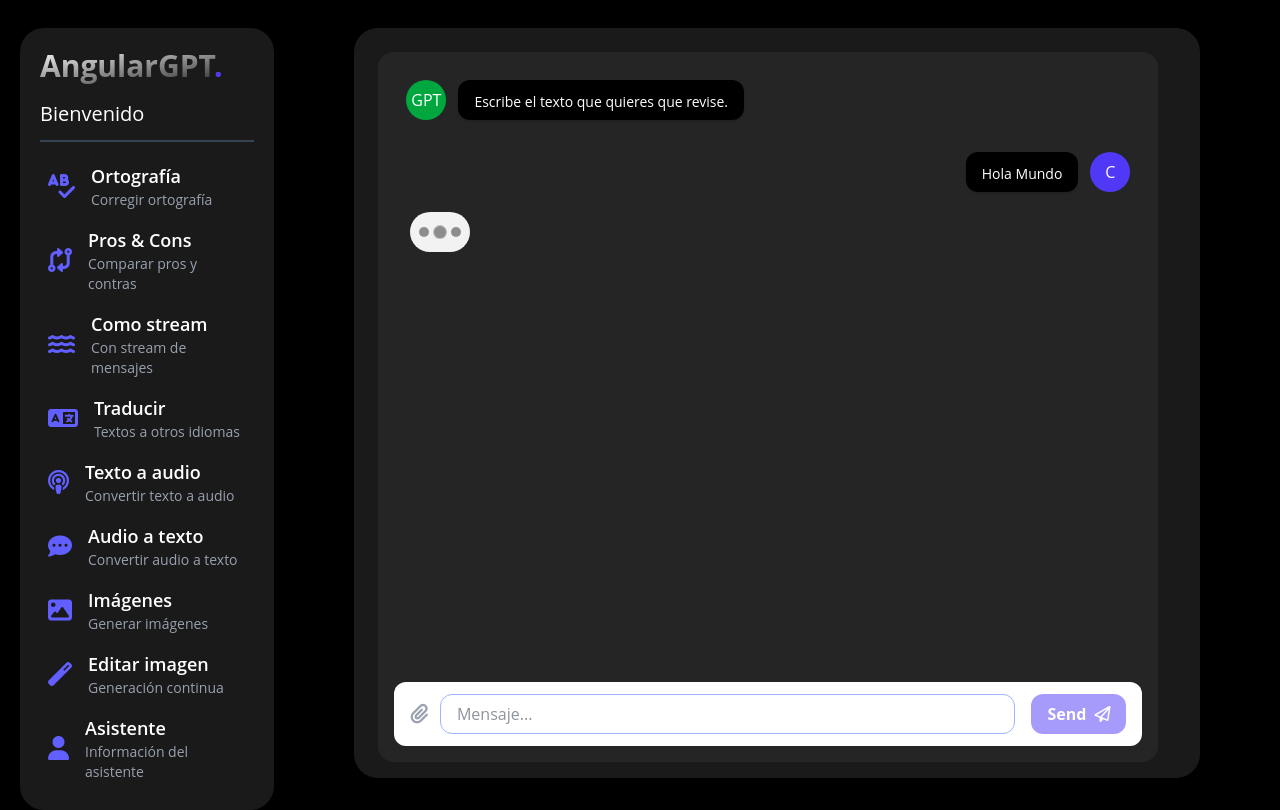
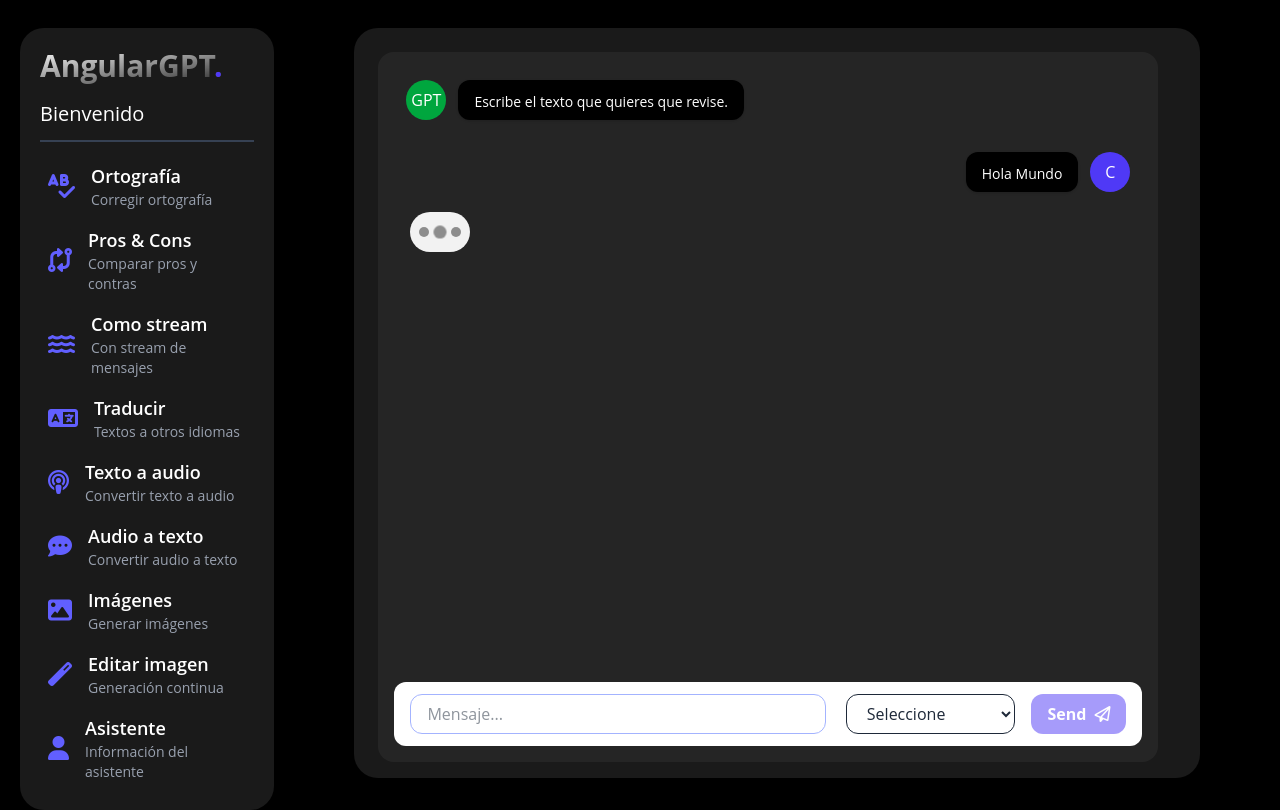
Before and after one commit to verdugo-dev/angularGpt, an Angular app: page /orthography in a window 1280 px wide. Built offline with nearby package versions, Linux system fonts and the light colour scheme.

Commit message:
Adding box select

```diff
--- /dev/null
+++ b/src/app/presentation/components/text-boxes/textMessageBoxSelect/textMessageBoxSelect.css
@@ -0,0 +1,3 @@
+:host {
+  display: block;
+}
--- /dev/null
+++ b/src/app/presentation/components/text-boxes/textMessageBoxSelect/textMessageBoxSelect.html
@@ -0,0 +1,32 @@
+<form [formGroup]="form" (ngSubmit)="handleSubmit()" class="flex flex-row items-center h-16 rounded-xl bg-white w-full px-4">
+
+  <div class="grow">
+    <div class="flex">
+
+      <input
+        formControlName="prompt"
+        type="text"
+        autofocus
+        class="flex w-full border rounded-xl text-gray-800 focus:outline-none focus:border-indigo-300 pl-4 h-10"
+        placeholder="Mensaje..."
+      >
+
+      <select class="w-2/5 ml-5 border rounded-xl text-gray-800 focus:outline-none focus:border-indigo-300 pl-4 h-10">
+        <option value="">Seleccione</option>
+        @for (option of options; track option.id) {
+          <option [value]="option.id">{{option.text}}</option>
+        }
+      </select>
+
+    </div>
+  </div>
+
+  <div class="ml-4">
+    <button class="btn-primary" type="submit" [disabled]="form.invalid">
+      <span class="mr-2">Send</span>
+      <i class="fa-regular fa-paper-plane"></i>
+    </button>
+  </div>
+
+
+</form>
--- /dev/null
+++ b/src/app/presentation/components/text-boxes/textMessageBoxSelect/textMessageBoxSelect.ts
@@ -0,0 +1,44 @@
+import { ChangeDetectionStrategy, Component, EventEmitter, inject, Input, Output } from '@angular/core';
+import { ReactiveFormsModule, FormBuilder, Validators } from '@angular/forms'
+
+interface Option {
+  id: string;
+  text: string;
+}
+
+export interface TextMessageBoxEvent {
+  prompt: string;
+  selectedOption: string;
+}
+
+@Component({
+  selector: 'app-text-message-box-select',
+  imports: [ReactiveFormsModule],
+  templateUrl: './textMessageBoxSelect.html',
+  styleUrl: './textMessageBoxSelect.css',
+  changeDetection: ChangeDetectionStrategy.OnPush,
+})
+export class TextMessageBoxSelect {
+
+  @Input() placeholder: string = "";
+  @Input() options: Option[] = [];
+
+  @Output() onMessage = new EventEmitter<TextMessageBoxEvent>();
+
+
+  public fb = inject(FormBuilder);
+  public form = this.fb.group({
+    prompt: ["", Validators.required],
+    selectedOption: ["", Validators.required]
+  });
+
+  handleSubmit() {
+    if (this.form.invalid) return;
+
+    const {prompt, selectedOption} = this.form.value;
+
+    this.onMessage.emit({prompt: prompt!, selectedOption: selectedOption!});
+    this.form.reset();
+  }
+
+}
--- a/src/app/presentation/pages/ortographyPage/ortographyPage.html
+++ b/src/app/presentation/pages/ortographyPage/ortographyPage.html
@@ -11,8 +11,10 @@
   </div>
 
   <!-- MessageBox -->
-   <!-- <app-text-message-box placeholder="Escribe aqui lo que deseas" (onMessage)="handleMessage($event)"></app-text-message-box> -->
+  <!-- <app-text-message-box placeholder="Escribe aqui lo que deseas" (onMessage)="handleMessage($event)"></app-text-message-box> -->
 
-   <app-text-message-box-file placeholder="Escribe aqui lo que deseas" (onMessage)="handleMessageWithFile($event)"></app-text-message-box-file>
+  <!-- <app-text-message-box-file placeholder="Escribe aqui lo que deseas" (onMessage)="handleMessageWithFile($event)"></app-text-message-box-file> -->
+
+  <app-text-message-box-select placeholder="Escribe aqui lo que deseas" [options]="[{id: '1', text: '1'}, {id: '2', text: '2'},  ]" (onMessage)="handleMessageWithSelect($event)"></app-text-message-box-select>
 
 </div>
--- a/src/app/presentation/pages/ortographyPage/ortographyPage.ts
+++ b/src/app/presentation/pages/ortographyPage/ortographyPage.ts
@@ -3,11 +3,12 @@ import { ChatMessage } from '@components/chat-bubbles/chatMessage/chatMessage';
 import { MyMessage } from '@components/chat-bubbles/myMessage/myMessage';
 import { TextMessageBox } from '@components/text-boxes/textMessageBox/textMessageBox';
 import { TextMessageBoxFile, TextMessageEvent } from '@components/text-boxes/textMessageBoxFile/textMessageBoxFile';
+import { TextMessageBoxEvent, TextMessageBoxSelect } from '@components/text-boxes/textMessageBoxSelect/textMessageBoxSelect';
 import { TypingLoader } from '@components/typingLoader/typingLoader';
 
 @Component({
   selector: 'app-ortography-page',
-  imports: [ChatMessage, MyMessage, TypingLoader, TextMessageBox, TextMessageBoxFile],
+  imports: [ChatMessage, MyMessage, TypingLoader, TextMessageBox, TextMessageBoxFile, TextMessageBoxSelect],
   templateUrl: './ortographyPage.html',
   changeDetection: ChangeDetectionStrategy.OnPush,
 })
@@ -20,4 +21,9 @@ export default class OrtographyPage {
     console.log({prompt, file})
   }
 
+  handleMessageWithSelect(event: TextMessageBoxEvent) {
+    console.log(event)
+  }
+
+
 }
```
